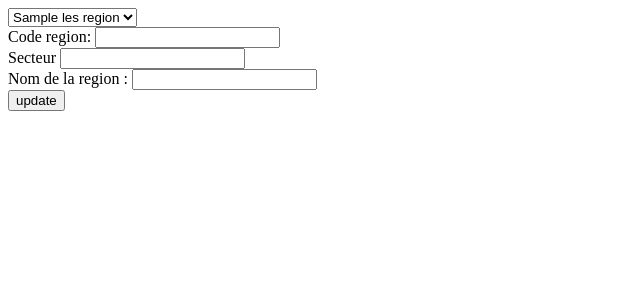
After one commit to TheRoosters75/GSB_Final, a CodeIgniter app: the page made by application/views/v_Regions.php in a window 1280 px wide. The commit adds this page. Shown: the top 300 px of the page, without its empty margins (0-640 px from the left). Run offline with CodeIgniter, Linux system fonts and the light colour scheme; tables that the repository leaves empty or names only in its code hold one stand-in row (values such as "Sample post"); the template is opened without the code that fills it: most values are stand-ins (such as "Sample title", 1, 10 or a date in 2020).

Commit message:
creation du projet

```diff
--- a/CSS/CSS.css
+++ b/CSS/CSS.css
@@ -27,15 +27,27 @@ and open the template in the editor.
     position: relative;
     float: left;
 }
+#visiteur
+{
+ width: 1000px;
+ height: 1000px;
+ position: relative;
+
+}
+
 #partieGauche
 {
-    height: 1500px;
-    width: 300px;
+    height: 500px;
+    width: 500px;
+    position: relative;
     float: left;
+
 }
 #partieDroite
 {
-  height: 1500px;
-    width: 300px;
-    float: right;
+  height: 500px;
+  width: 300px;
+  position: relative;
+  float: right;
+
 }
--- a/JS/lesFonctions.js
+++ b/JS/lesFonctions.js
@@ -0,0 +1,18 @@
+function  getLesRegions(){
+    $.ajax(
+        {
+            type:"get",
+            url:"getLesRegions",
+
+             success:function(data)
+            {
+                $('#divRegions').empty();
+                $('#divRegions').append(data);
+            },
+            error:function()
+            {
+                alert('vous avez fait une  erreur');
+            }
+        }
+        );
+}
--- /dev/null
+++ b/application/views/v_Regions.php
@@ -0,0 +1,121 @@
+<!DOCTYPE html>
+<!--
+To change this license header, choose License Headers in Project Properties.
+To change this template file, choose Tools | Templates
+and open the template in the editor.
+-->
+<html>
+    <head>
+        <title>TODO supply a title</title>
+        <meta charset="UTF-8">
+        <meta name="viewport" content="width=device-width, initial-scale=1.0">
+        <link rel="stylesheet" href="http://localhost/GSB/CSS/CSS.css">
+         <script type="text/javascript" src="<?php echo base_url();?>JQuery/jquery-3.1.1.js"></script>
+         <script type="text/javascript" src="<?php echo base_url();?>JS/lesFonctions.js"></script>
+         <script type="text/javascript">
+
+
+          $
+           (
+               function()
+                {
+
+                    $('#lstRegions').change(function(){
+
+                    $('#codeRegion').val($('#lstRegions').val());
+                    $('#nomRegion').val($('#lstRegions option:selected').attr('name'));
+                    $('#codeSecteur').val($('#lstRegions option:selected').attr('name2'));
+
+
+
+
+                    });
+                }
+             );
+
+        </script>
+    </head>
+    <body>
+        <form method="post">
+
+            <select id="lstRegions">
+                <?php
+                foreach ($lesRegions as $region){
+
+
+                ?>
+                <option name="<?php echo $region->REG_NOM;?>"
+                        value="<?php echo $region->REG_CODE;?>"
+                        name2="<?php echo $region->SEC_CODE;?>"
+
+
+
+
+
+                        > <?php echo $region->REG_NOM;?></option>
+
+
+
+
+            <?php
+            }
+            ?>
+                 </select>
+
+
+
+
+
+            <div class="form-group">
+                <label>Code region:</label> <input type="text" id="codeRegion" name="codeRegion" >
+
+            </div>
+
+            <div class="form-group">
+                <label>Secteur </label> <input type="text" id="codeSecteur" name="codeSecteur" >
+            </div>
+
+            <div class="form-group">
+                <label>Nom de la region :</label> <input type="text" id="nomRegion" name="nomRegion"/>
+            </div>
+
+            <div id="update">
+               <input type="submit" name="update" value="update" />
+           </div>
+
+            <!-- fonction de mise a jour des regions -->
+
+          <?php
+
+            if($this->input->post('update') !=''  ){
+            $codeRegion = $this->input->post('codeRegion');
+                   $codeSecteur = $this->input->post('codeSecteur');
+                   $nomRegion = $this->input->post('nomRegion');
+
+
+                    $data = array(
+                     'REG_NOM' => $nomRegion,
+                     'REG_CODE' => $codeRegion,
+                     'SEC_CODE' => $codeSecteur,
+
+                  );
+                    $this->db->set('REG_NOM', $nomRegion);
+                    $this->db->set('REG_CODE', $codeRegion);
+                    $this->db->set('SEC_CODE', $codeSecteur);
+
+                    $this->db->where('REG_NOM', $nomRegion);
+
+
+                    $this->db->update('region',$data);
+
+                    header("refresh: 0;");
+
+           }
+
+
+          ?>
+
+
+        </form>
+    </body>
+</html>
```
Also changed, not shown: application/controllers/Ctrl_Accueil.php (+4 -5 lines), application/models/Model_Regions.php (added, +8 -0 lines), application/views/v_Visiteurs.php (+34 -1 lines).
